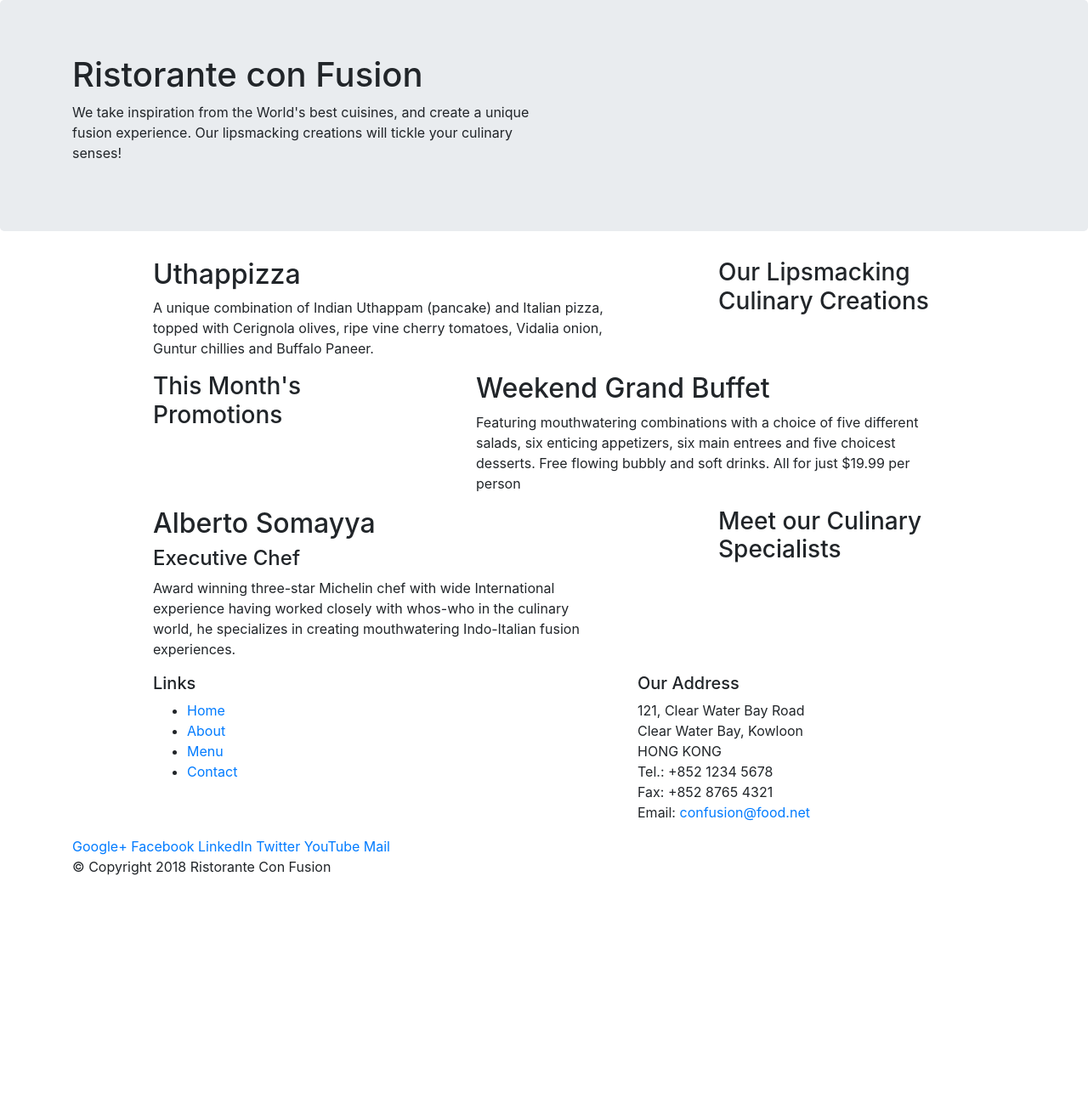
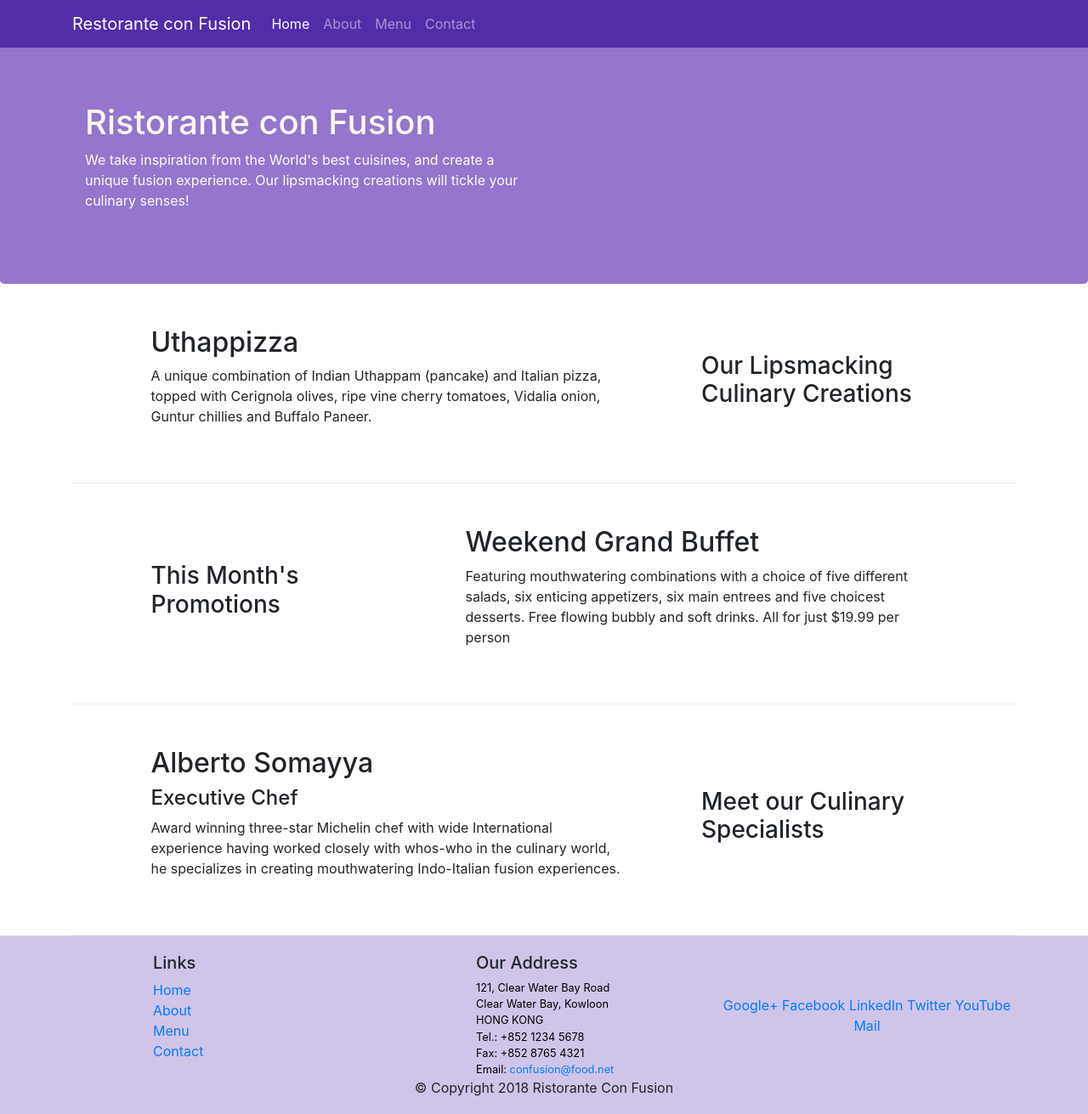
Before and after one commit to HimanshuShuklaCS16/Professional-Restaurant-website, a website: page index.html in a window 1280 px wide. Shown: the whole page at 85% size. Before the commit the page ends 1048 px from the top, so only its background shows below. Drawn offline with nearby package versions, Linux system fonts and the light colour scheme.

Commit message:
navbar and breadcrumbs

```diff
--- /dev/null
+++ b/css/styles.css
@@ -0,0 +1,39 @@
+.row-header
+{
+	margin: 0px auto;
+	padding: 0px;
+}
+.row-content
+{
+	margin: 0px auto;
+	padding:50px 0px 50px 0px;
+	border-bottom:1px ridge;
+
+}
+.footer
+{
+	background-color:#D1C4E9;
+	margin:0px auto;
+	padding: 20px 0px 20px 0px;
+}
+.jumbotron
+{
+	padding: 70px 0px 70px 0px;
+	margin: 0px auto;
+	background-color:  #9575CD;
+	color: floralwhite;
+}
+.address
+{
+	margin: 0px auto;
+	font-size: 80%;
+	color:black;
+}
+body
+{
+	padding: 50px 0px 0px 0px;
+}
+.navbar-dark
+{
+	background-color: #512DA8;
+}
--- a/index.html
+++ b/index.html
@@ -10,13 +10,29 @@
 
     <!-- Bootstrap CSS -->
     <link rel="stylesheet" href="node_modules/bootstrap/dist/css/bootstrap.min.css">
+    <link rel="stylesheet" href="css/styles.css">
 </head>
 
 <body>
-
+<nav class="navbar navbar-dark navbar-expand-sm  fixed-top">
+    <div class="container">
+        <a href="#" class="navbar-brand">Restorante con Fusion</a>
+        <button class="navbar-toggler" type="button" data-toggle="collapse" data-target="#navbar">
+            <span class="navbar-toggler-icon"></span>
+        </button>
+        <div class="collapse navbar-collapse" id="navbar">
+        <ul class="navbar-nav mr-auto">
+            <li class="nav-item active"><a class="nav-link" href="#">Home</a></li>
+            <li class="nav-item"><a class="nav-link" href="aboutus.html">About</a></li>
+            <li class="nav-item"><a class="nav-link" href="#">Menu</a></li>
+            <li class="nav-item"><a class="nav-link" href="#">Contact</a></li>
+        </ul>
+    </div>
+    </div>
+</nav>
     <header class="jumbotron">
         <div class="container">
-            <div class="row">
+            <div class="row row-header">
                 <div class="col-12   col-sm-6">
                     <h1>Ristorante con Fusion</h1>
                     <p>We take inspiration from the World's best cuisines, and create a unique fusion experience. Our lipsmacking creations will tickle your culinary senses!</p>
@@ -28,7 +44,7 @@
     </header>
 
     <div class="container">
-        <div class="row" >
+        <div class="row row-content align-items-center no-gutters" >
             <div class="col-12 offset-1 col-sm-3 order-sm-last">
                 <h3>Our Lipsmacking Culinary Creations</h3>
             </div>
@@ -39,7 +55,7 @@
         </div>
 
 
-        <div class="row">
+        <div class="row row-content align-items-center no-gutters">
             <div class="col-12 col-sm-3 offset-1">
                 <h3>This Month's Promotions</h3>
             </div>
@@ -49,7 +65,7 @@
             </div>
         </div>
 
-        <div class="row">
+        <div class="row row-content align-items-center no-gutters">
             <div class="col-12 col-sm-3 offset-1 order-sm-last">
                 <h3>Meet our Culinary Specialists</h3>
             </div>
@@ -61,21 +77,21 @@
         </div>
     </div>
 
-    <footer>
+    <footer class="footer">
         <div class="container">
             <div class="row">
-                <div class="col-12 offset-1 col-sm-4 col-md-5">
+                <div class="col-12  offset-1 col-sm-3  ">
                     <h5>Links</h5>
-                    <ul>
+                    <ul class="list-unstyled">
                         <li><a href="#">Home</a></li>
                         <li><a href="#">About</a></li>
                         <li><a href="#">Menu</a></li>
                         <li><a href="#">Contact</a></li>
                     </ul>
                 </div>
-                <div class="col-12 offset-1 col-sm-4 col-md-5">
+                <div class="col-12 offset-1  col-sm-3 ">
                     <h5>Our Address</h5>
-                    <address>
+                    <address class="address">
 		              121, Clear Water Bay Road<br>
 		              Clear Water Bay, Kowloon<br>
 		              HONG KONG<br>
@@ -84,8 +100,8 @@
 		              Email: <a href="mailto:confusion@food.net">confusion@food.net</a>
 		           </address>
                 </div>
-                <div class="col-12 col-sm">
-                    <div>
+                <div class="col-12 col-sm-4 align-self-center">
+                    <div class="text-center">
                         <a href="http://google.com/+">Google+</a>
                         <a href="http://www.facebook.com/profile.php?id=">Facebook</a>
                         <a href="http://www.linkedin.com/in/">LinkedIn</a>
@@ -95,8 +111,8 @@
                     </div>
                 </div>
            </div>
-           <div class="row">
-                <div class="col-auto">
+           <div class="row justify-content-center">
+                <div class="col-auto ">
                     <p>© Copyright 2018 Ristorante Con Fusion</p>
                 </div>
            </div>
```
Also changed, not shown: aboutus.html (added, +136 -0 lines).
